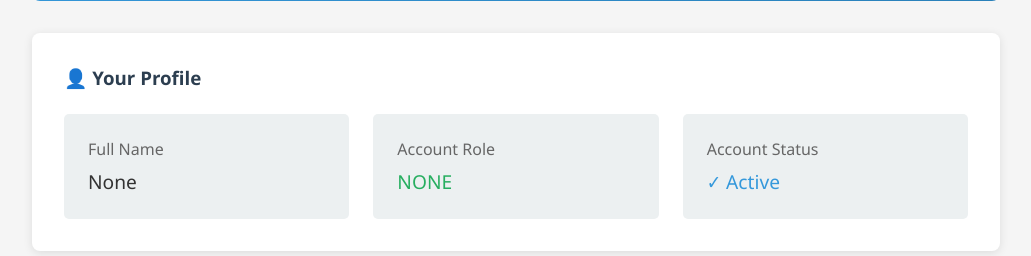
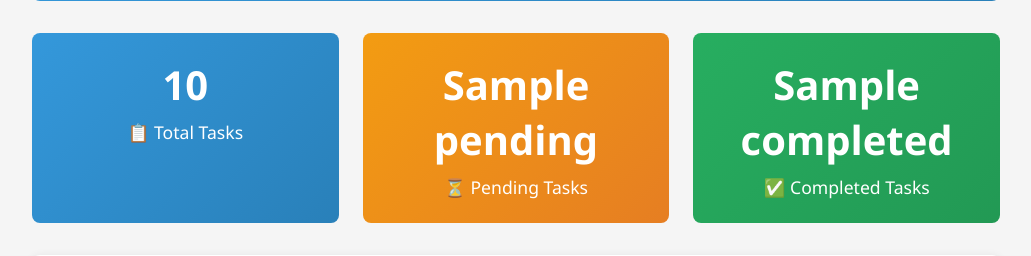
Before and after one commit to rijanxtha7/task-manager, a Flask app: template app/templates/dashboard.html in a window 1280 px wide. Shown: the part 309-565 px from the top of the page, without its empty margins (124-1155 px from the left). Run offline with Flask 3, Linux system fonts and the light colour scheme; the template is opened without the code that fills it: most values are stand-ins (such as "Sample title", 1, 10 or a date in 2020).

Commit message:
Add task statistics section to dashboard

```diff
--- a/app/templates/dashboard.html
+++ b/app/templates/dashboard.html
@@ -69,9 +69,28 @@
     </div>
 
     <!-- User Section: Profile Information -->
-    {% else %}
-    <div style="background: white; padding: 2rem; border-radius: 8px; box-shadow: 0 2px 10px rgba(0,0,0,0.1);">
-        <h3 style="margin-bottom: 1.5rem; color: #2c3e50;">👤 Your Profile</h3>
+{% else %}
+
+<!-- Task Statistics -->
+<div style="display: grid; grid-template-columns: repeat(auto-fit, minmax(200px, 1fr)); gap: 1.5rem; margin-bottom: 2rem;">
+    <div style="background: linear-gradient(135deg, #3498db, #2980b9); color: white; padding: 1.5rem; border-radius: 8px; text-align: center;">
+        <h2 style="font-size: 2.5rem; margin-bottom: 0.5rem;">{{ task_stats.total }}</h2>
+        <p style="font-size: 1.1rem;">📋 Total Tasks</p>
+    </div>
+
+    <div style="background: linear-gradient(135deg, #f39c12, #e67e22); color: white; padding: 1.5rem; border-radius: 8px; text-align: center;">
+        <h2 style="font-size: 2.5rem; margin-bottom: 0.5rem;">{{ task_stats.pending }}</h2>
+        <p style="font-size: 1.1rem;">⏳ Pending Tasks</p>
+    </div>
+
+    <div style="background: linear-gradient(135deg, #27ae60, #229954); color: white; padding: 1.5rem; border-radius: 8px; text-align: center;">
+        <h2 style="font-size: 2.5rem; margin-bottom: 0.5rem;">{{ task_stats.completed }}</h2>
+        <p style="font-size: 1.1rem;">✅ Completed Tasks</p>
+    </div>
+</div>
+
+<div style="background: white; padding: 2rem; border-radius: 8px; box-shadow: 0 2px 10px rgba(0,0,0,0.1);">
+    <h3 style="margin-bottom: 1.5rem; color: #2c3e50;">👤 Your Profile</h3>
         <div style="display: grid; grid-template-columns: repeat(auto-fit, minmax(250px, 1fr)); gap: 1.5rem;">
             <div style="padding: 1.5rem; background: #ecf0f1; border-radius: 5px;">
                 <p style="color: #666; margin-bottom: 0.5rem;">Full Name</p>
```
